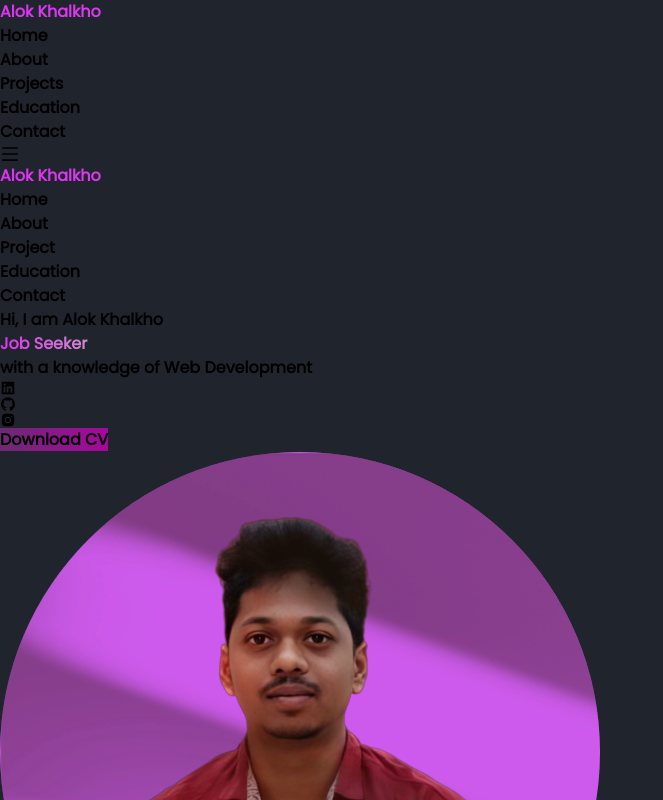
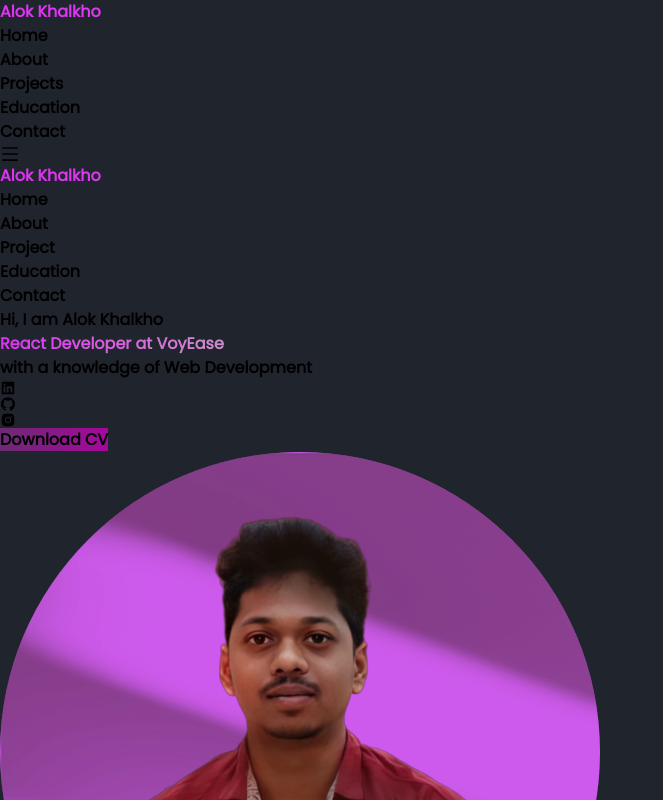
Before and after one commit to Alok371/profile, a React (Vite) app: page / in a window 1280 px wide. Shown: the top 800 px of the page, without its empty margins (0-663 px from the left). Built offline with nearby package versions, Linux system fonts and the light colour scheme.

Commit message:
animate titles update

```diff
--- a/src/components/Hero.jsx
+++ b/src/components/Hero.jsx
@@ -19,8 +19,6 @@ const Hero = () => {
                                 "Fullstack Dev",
                                 1500,
                                 "Fresher",
-                                1500,
-                                "Job Seeker",
                                 1500,
                                 "React Developer at VoyEase",
                                 1500,
```
